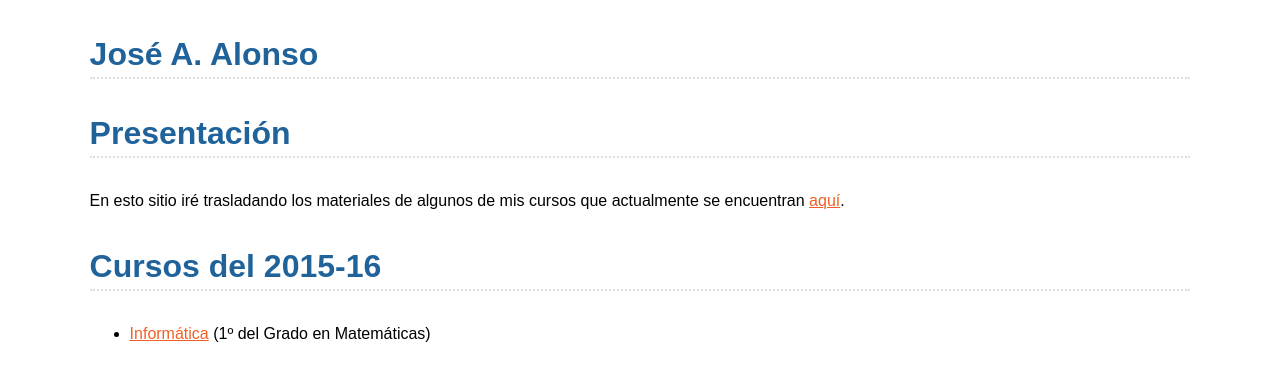
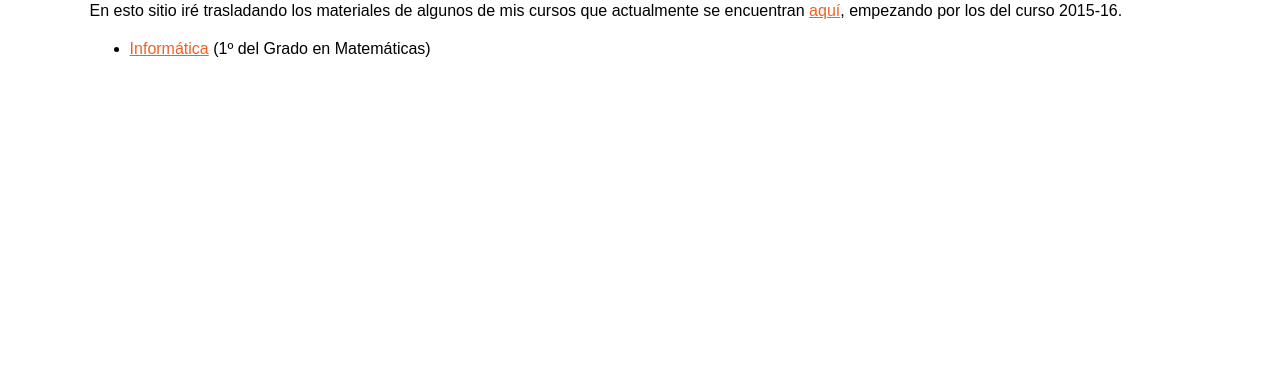
Before and after one commit to Jose-A-Alonso/Jose-A-Alonso.github.io, a plain HTML site: page index.html in a window 1280 px wide. Drawn offline with Linux system fonts and the light colour scheme.

Commit message:
Sin secciones.

```diff
--- a/index.html
+++ b/index.html
@@ -4,7 +4,7 @@
   <meta charset="utf-8">
   <meta name="generator" content="pandoc">
   <meta name="viewport" content="width=device-width, initial-scale=1.0, user-scalable=yes">
-  <title>José A. Alonso</title>
+  <title></title>
   <style type="text/css">code{white-space: pre;}</style>
   <!--[if lt IE 9]>
     <script src="http://html5shim.googlecode.com/svn/trunk/html5.js"></script>
@@ -12,12 +12,7 @@
   <link rel="stylesheet" href="css/escritorio.css">
 </head>
 <body>
-<header>
-<h1 class="title">José A. Alonso</h1>
-</header>
-<h1 id="presentación">Presentación</h1>
-<p>En esto sitio iré trasladando los materiales de algunos de mis cursos que actualmente se encuentran <a href="http://www.cs.us.es/~jalonso">aquí</a>.</p>
-<h1 id="cursos-del-2015-16">Cursos del 2015-16</h1>
+<p>En esto sitio iré trasladando los materiales de algunos de mis cursos que actualmente se encuentran <a href="http://www.cs.us.es/~jalonso">aquí</a>, empezando por los del curso 2015-16.</p>
 <ul>
 <li><a href="cursos/i1m-15">Informática</a> (1º del Grado en Matemáticas)</li>
 </ul>
```
